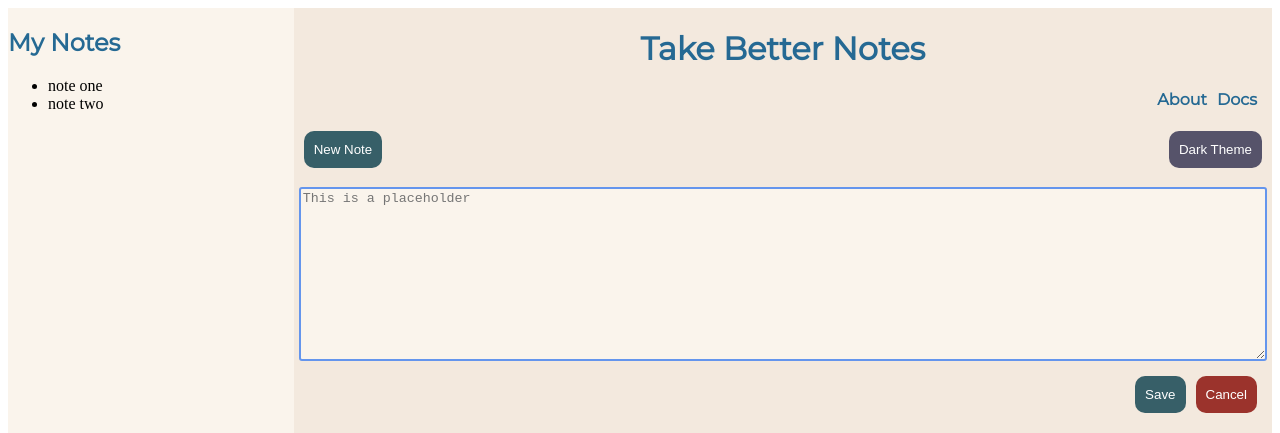
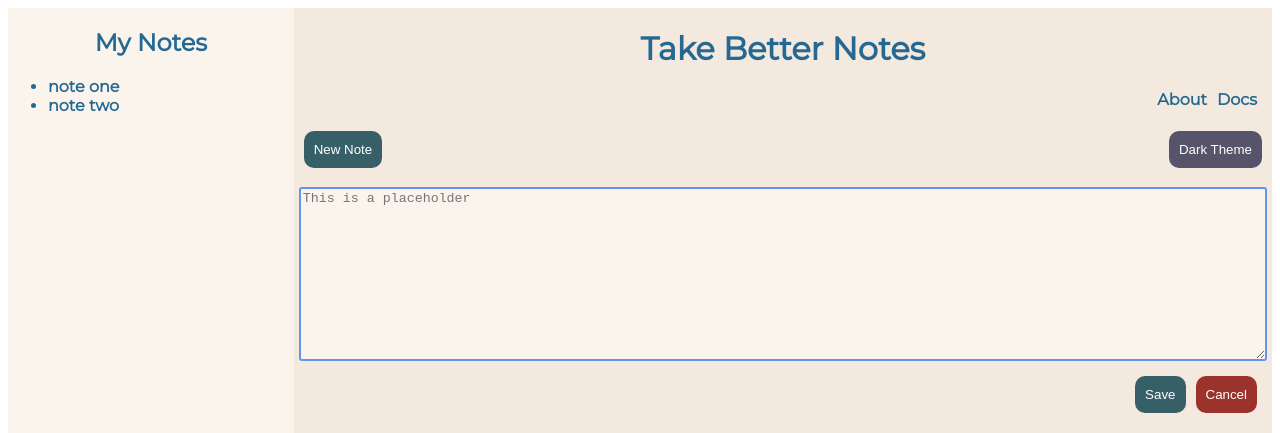
Before and after one commit to yinshaolong/Assignment2, a plain HTML site: page index.html in a window 1280 px wide. Shown: the top 433 px of the page. Drawn offline with Linux system fonts and the light colour scheme.

Commit message:
added bolded list of notes

```diff
--- a/css/stylesheets.css
+++ b/css/stylesheets.css
@@ -95,3 +95,12 @@ button{
     padding-right: 10px;
     max-height: 90%;
 }
+h2{
+    display:flex;
+    justify-content: center;
+}
+li{
+    font-family: Montserrat;
+    color:#256993;
+    font-weight: bold;
+}
```
